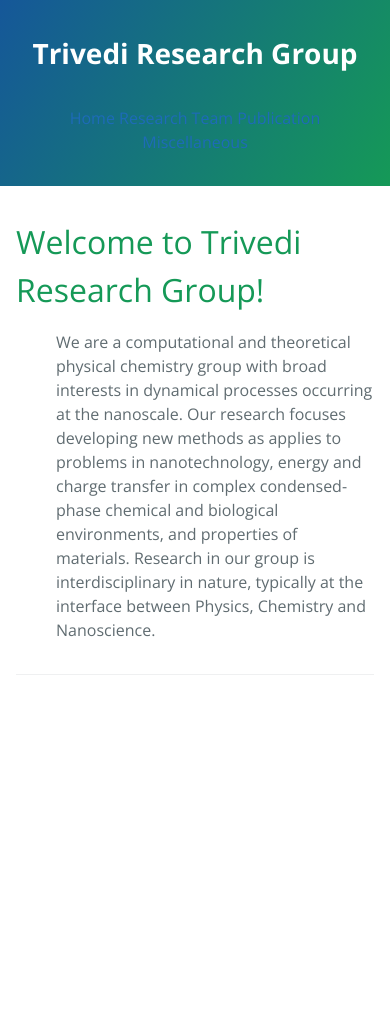
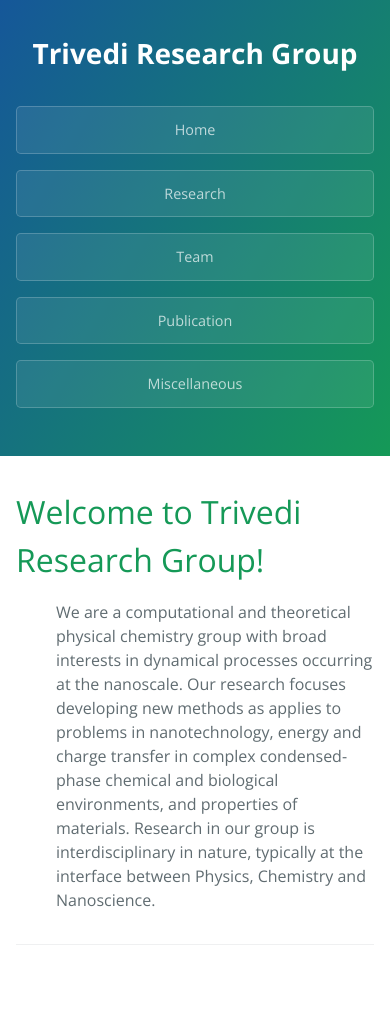
Before and after one commit to dharatrivedi/dharatrivedi.github.io, a Jekyll site: the page built from index.html, in a window 390 px wide. Built offline with Jekyll 4.4.1, drawn with Linux system fonts in a browser that asks for light colours; the list of posts is cut into pages by our own code; before the commit the page ends 900 px from its top, so only the background shows below that.

Commit message:
Update cayman.css

```diff
--- a/css/cayman.css
+++ b/css/cayman.css
@@ -131,13 +131,13 @@
 a { color: #1e6bb8; text-decoration: none; }
 a:hover { text-decoration: underline; }
 
-.btn { display: inline-block; margin-bottom: 1rem; color: rgba(255, 255, 255, 0.7); background-color: rgba(255, 255, 255, 0.08); border-color: rgba(255, 255, 255, 0.2); border-style: solid; border-width: 1px; border-radius: 0.3rem; transition: color 0.2s, background-color 0.2s, border-color 0.2s; }
-.btn:hover { color: rgba(255, 255, 255, 0.8); text-decoration: none; background-color: rgba(255, 255, 255, 0.2); border-color: rgba(255, 255, 255, 0.3); }
-.btn + .btn { margin-left: 1rem; }
-@media screen and (min-width: 64em) { .btn { padding: 0.75rem 1rem; } }
-@media screen and (min-width: 42em) and (max-width: 64em) { .btn { padding: 0.6rem 0.9rem; font-size: 0.9rem; } }
-@media screen and (max-width: 42em) { .btn { display: block; width: 100%; padding: 0.75rem; font-size: 0.9rem; }
-  .btn + .btn { margin-top: 1rem; margin-left: 0; } }
+.dropbtn { display: inline-block; margin-bottom: 1rem; color: rgba(255, 255, 255, 0.7); background-color: rgba(255, 255, 255, 0.08); border-color: rgba(255, 255, 255, 0.2); border-style: solid; border-width: 1px; border-radius: 0.3rem; transition: color 0.2s, background-color 0.2s, border-color 0.2s; }
+.dropbtn:hover { color: rgba(255, 255, 255, 0.8); text-decoration: none; background-color: rgba(255, 255, 255, 0.2); border-color: rgba(255, 255, 255, 0.3); }
+.dropbtn + .dropbtn { margin-left: 1rem; }
+@media screen and (min-width: 64em) { .dropbtn { padding: 0.75rem 1rem; } }
+@media screen and (min-width: 42em) and (max-width: 64em) { .dropbtn { padding: 0.6rem 0.9rem; font-size: 0.9rem; } }
+@media screen and (max-width: 42em) { .dropbtn { display: block; width: 100%; padding: 0.75rem; font-size: 0.9rem; }
+  .dropbtn + .dropbtn { margin-top: 1rem; margin-left: 0; } }
 
 .page-header { color: #fff; text-align: center; background-color: #159957; background-image: linear-gradient(120deg, #155799, #159957); }
 @media screen and (min-width: 64em) { .page-header { padding: 5rem 6rem; } }
```
